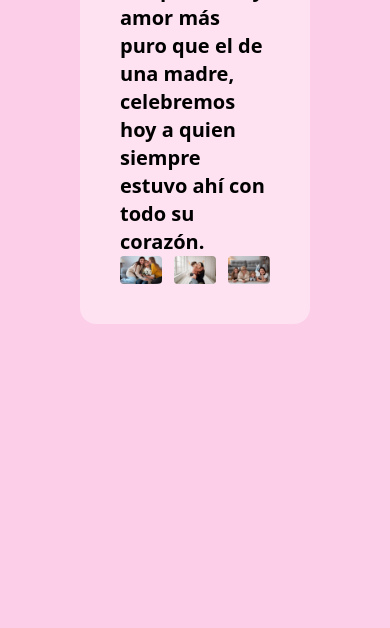
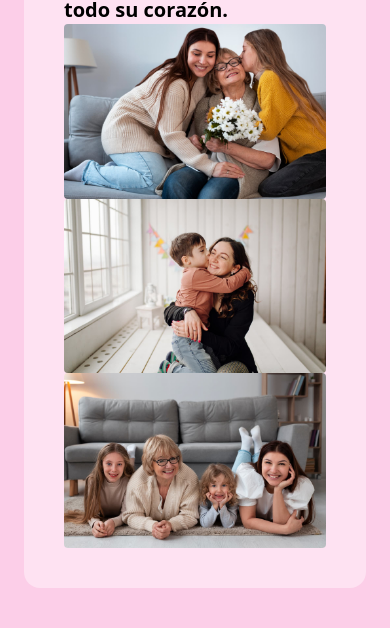
Before and after one commit to cencaladev/dia-madres, a plain HTML site: page index.html in a window 390 px wide. Shown: the part 216-844 px from the top of the page. Drawn offline with nearby package versions, Linux system fonts and the light colour scheme.

Commit message:
Update index.html

```diff
--- a/index.html
+++ b/index.html
@@ -19,19 +19,19 @@
 </head>
 
 <body class="bg-pink-200">
-    <div class="p-20">
+    <div class="p-6 md:p-20">
         <div class="max-w-6xl mx-auto bg-white/40 p-10 rounded-2xl">
             <h1 class="text-3xl pacifico-regular text-pink-500">Dia de Madres</h1>
             <div class="text-xl font-bold">Porque no hay amor más puro que el de una madre, celebremos hoy a quien
                 siempre estuvo ahí con todo su corazón.</div>
-            <div class="flex gap-3">
-                <div class="w-1/3">
+            <div class="md:flex gap-3">
+                <div class="w-full md:w-1/3">
                     <img class="rounded" src="images/la-abuela-con-sus-nietos.jpg" alt="">
                 </div>
-                <div class="w-1/3">
+                <div class="w-full md:w-1/3">
                     <img class="rounded" src="images/madre-y-su-hijo.jpg" alt="">
                 </div>
-                <div class="w-1/3">
+                <div class="w-full md:w-1/3">
                     <img class="rounded" src="images/ninos-con-la-abuela.jpg" alt="">
                 </div>
             </div>
```
